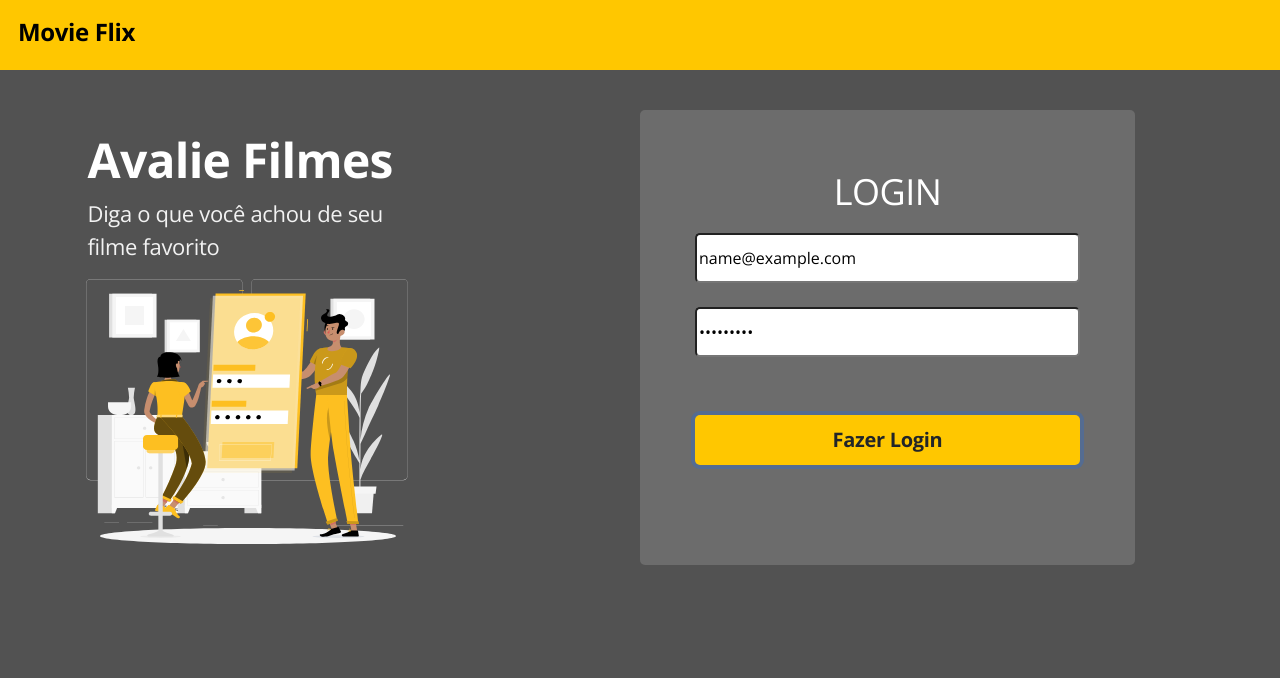
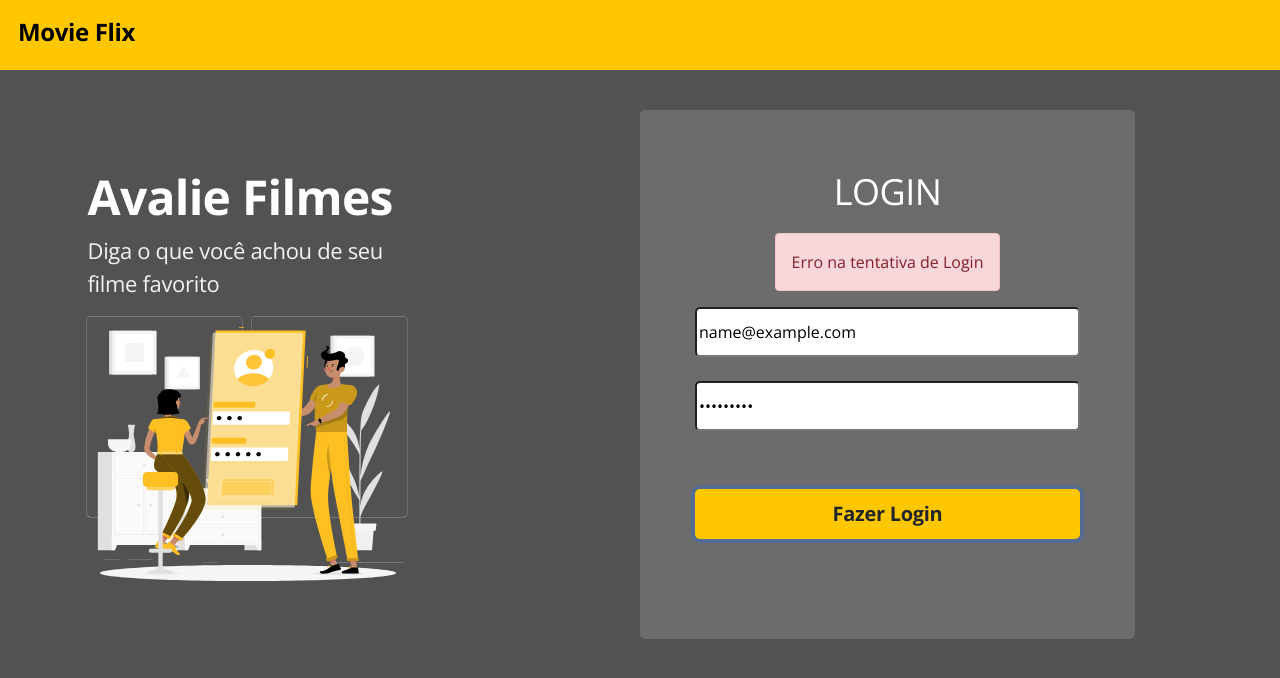
Before and after one commit to Kameloth2004/Movieflix, a React (Create React App) app in the folder frontend/: page / in a window 1280 px wide. Both pictures are taken after typing "name@example.com", "Sample123" into the empty fields and a click on the button "Fazer Login". Shown: the top 678 px of the page. Built offline with nearby package versions, Linux system fonts and the light colour scheme; no server answers.

Commit message:
Manual error handling

```diff
--- a/frontend/src/components/Login/index.tsx
+++ b/frontend/src/components/Login/index.tsx
@@ -1,28 +1,39 @@
+import { useState } from "react";
 import { useForm } from "react-hook-form";
 import { requestBackendLogin } from "../../util/requests";
 import "./styles.css";
 
 type FormData = {
-    username: string;
-    password: string;
-}
+  username: string;
+  password: string;
+};
 
 const Login = () => {
+  const [hasError, setHasError] = useState(false);
+
   const { register, handleSubmit } = useForm<FormData>();
 
-  const onSubmit = (formData : FormData) => {
+  const onSubmit = (formData: FormData) => {
     requestBackendLogin(formData)
-    .then(Response =>{
-      console.log("SUCESSO", Response);
-    })
-    .catch(error => {
-      console.log("ERRO", error);
-    })
+      .then((Response) => {
+        setHasError(false);
+        console.log("SUCESSO", Response);
+      })
+      .catch((error) => {
+        setHasError(true);
+        console.log("ERRO", error);
+      });
   };
 
   return (
     <>
       <h2>LOGIN</h2>
+      {hasError && (
+        <div className="alert alert-danger">
+          Erro na tentativa de Login
+        </div>
+      )}
+
       <div className="form-container">
         <form onSubmit={handleSubmit(onSubmit)}>
           <div className="mb-4">
@@ -44,7 +55,6 @@ const Login = () => {
           <button className="btn">Fazer Login</button>
         </form>
       </div>
-
     </>
   );
 };
--- a/frontend/src/util/requests.ts
+++ b/frontend/src/util/requests.ts
@@ -2,7 +2,7 @@ import axios from 'axios';
 import qs from 'qs';
 
 export const BASE_URL =
-process.env.REACT_APP_BACKEND_URL ?? 'http://localhost:8080';
+'https://movieflix-devsuperior.herokuapp.com';
 
 const CLIENT_ID = process.env.REACT_APP_CLIENT_ID ?? 'myclientid';
 const CLIENT_SECRET = process.env.REACT_APP_CLIENT_SECRET ?? 'myclientsecret';
```
